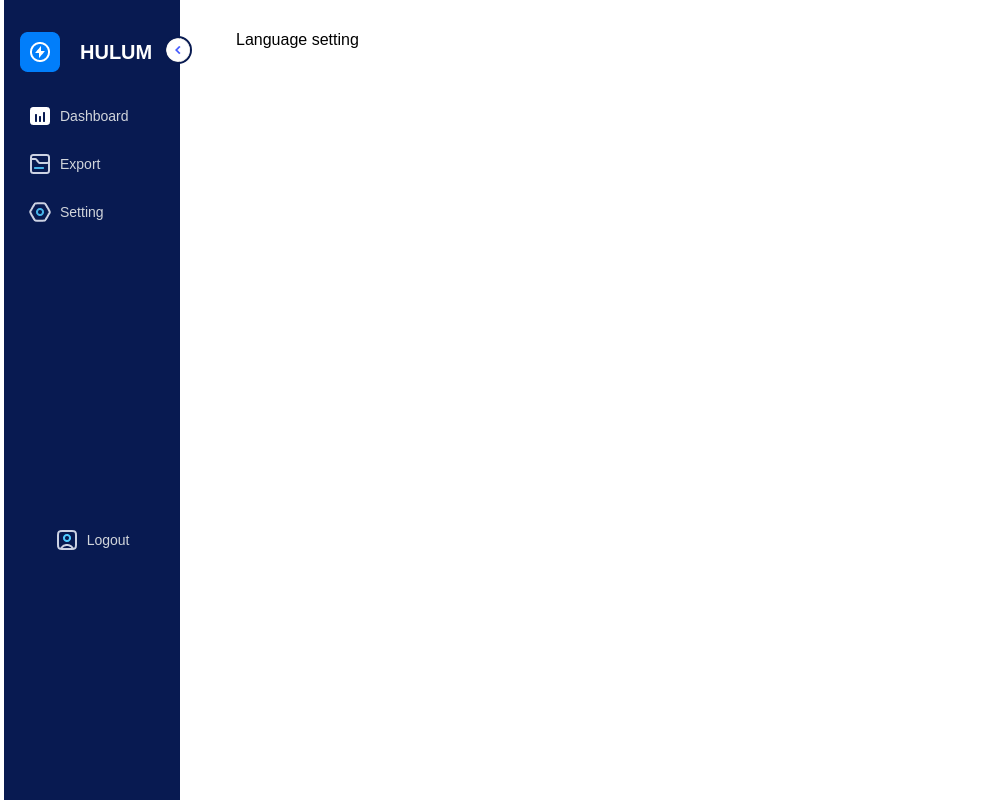
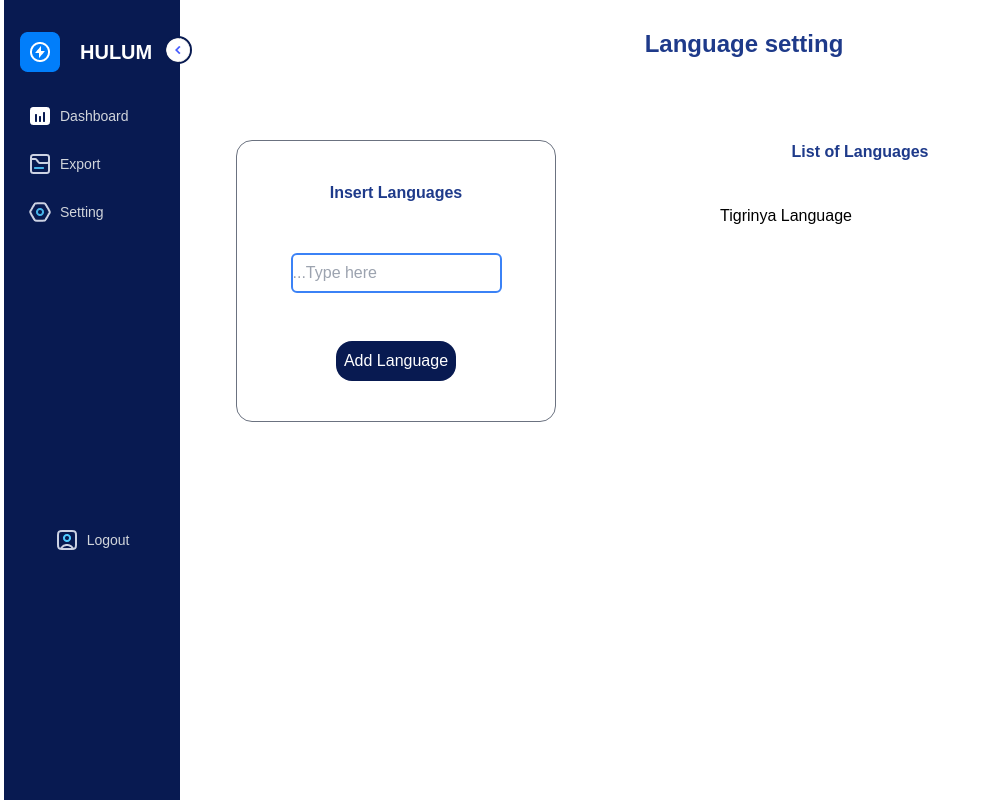
Before and after one commit to AbelBeyene/H-Admin, a React (Vite) app: page /languageSetting in a window 1280 px wide. Shown: the whole page, without its empty margins (0-987 px from the left). Built offline with nearby package versions, Linux system fonts and the light colour scheme.

Commit message:
add language handler

```diff
--- a/src/pages/settings/LanguageSetting.jsx
+++ b/src/pages/settings/LanguageSetting.jsx
@@ -1,11 +1,78 @@
-import NavBar from "../../components/Navbar"
+import NavBar from "../../components/Navbar";
+import { useState } from "react";
 
 const LanguageSetting = () => {
+  const [languages, addLanguages] = useState([
+    {
+      key: "tigrinya",
+      value: "Tigrinya",
+    },
+  ]);
+
+  const addLanguagesHandler = (e) => {
+    console.log(languages);
+    return addLanguages(...languages, e.target.value);
+
+  };
+
   return (
-  <NavBar>
-    <h1>Language setting</h1>
-  </NavBar>
-  )
-}
+    <NavBar>
+      <h1 className="text-center pb-20 text-2xl text-blue-900 font-semibold">
+        Language setting
+      </h1>
+      <div className="flex">
+        <div className="container  h-80 w-80 ">
+          <div className="flex-col space-y-12 border border-gray-500 rounded-2xl p-10">
+            <div className=" bg-white text-center">
+              <span className="font-semibold text-blue-900">
+                Insert Languages
+              </span>
+            </div>
 
-export default LanguageSetting
+            <div className="text-center">
+              <input
+                type="text"
+                className="mx-auto border-2 border-blue-500 rounded-md
+                    h-10 focus:border-green-500"
+                placeholder="...Type here"
+              />
+            </div>
+
+            <div className="text-center">
+              <button
+                className="bg-dark-purple text-white p-2
+                     rounded-2xl"
+                     onClick={addLanguagesHandler}
+              >
+                Add Language
+              </button>
+            </div>
+          </div>
+        </div>
+
+        <div className="container  h-80 w-80 mx-36">
+          <div className="flex-col">
+            <div className=" bg-white text-center">
+              <span className="font-semibold text-blue-900">
+                List of Languages
+              </span>
+            </div>
+            <div className="mt-5 p-5">
+              <ul>
+                {languages.map((language) => {
+                  return (
+                    <li key={language.key}>
+                      {language.value} <span>Language</span>
+                    </li>
+                  );
+                })}
+              </ul>
+            </div>
+          </div>
+        </div>
+      </div>
+    </NavBar>
+  );
+};
+
+export default LanguageSetting;
```
